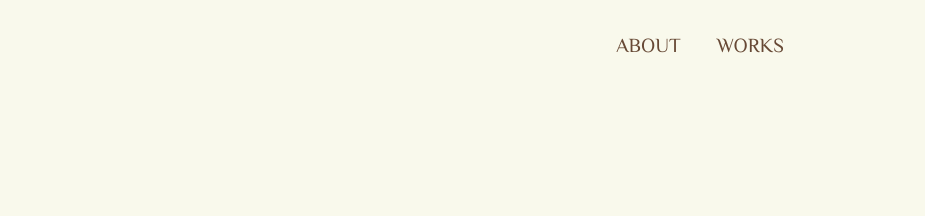
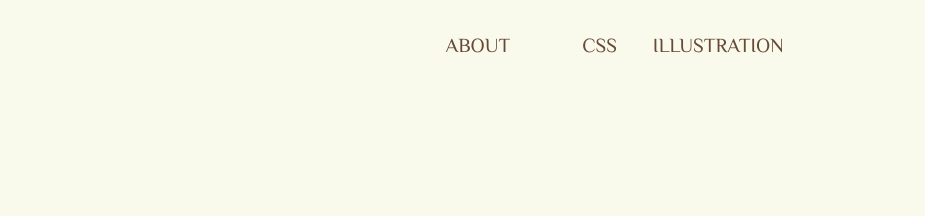
Before and after one commit to i10162/i10162.github.io, a plain HTML site: page index.html in a window 1280 px wide. Shown: the top 216 px of the page, 355-1280 px from the left. Drawn offline with Linux system fonts and the light colour scheme; some packages are replaced by stand-ins of ours.

Commit message:
Update index.html

```diff
--- a/index.html
+++ b/index.html
@@ -20,7 +20,9 @@
                 <nav>
                     <ul class="main-nav">
                         <li><a href="about.html">About</a></li>
-                        <li><a href="works.html">Works</a></li>
+                        <li><a href=".html"></a></li>
+                        <li><a href="css.html"></a>Css</li>
+                        <li><a href="illustration.html"></a>Illustration</li>
                     </ul>
                 </nav>
             </header>
```
